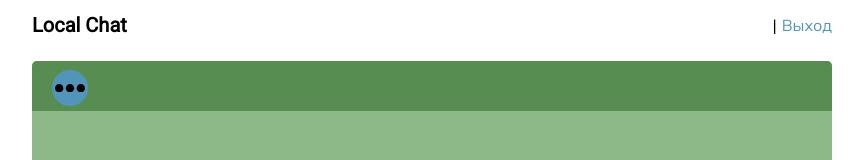
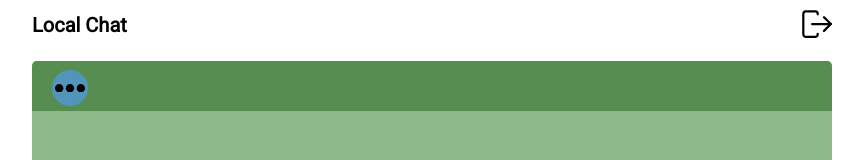
Before and after one commit to gaskeo/uss-chat, a React (Create React App) app: page /#/room in a window 1280 px wide. Shown: the top 160 px of the page, without its empty margins (208-1071 px from the left). Built offline with nearby package versions, Linux system fonts and the light colour scheme.

Commit message:
feat(UI): add exit icon on layout header

```diff
--- a/src/components/kit/icons/exit.tsx
+++ b/src/components/kit/icons/exit.tsx
@@ -1,10 +1,12 @@
-export const Exit = () => (
-    <svg version="1.1" x="0px" y="0px"
-         viewBox="0 0 378 352">
-        <path d="M198.4,300.2c0,20.8-12.4,37.5-27.7,37.5H44.1c-15.2,0-27.7-16.8-27.7-37.5V53.8c0-20.8,12.4-37.5,27.7-37.5
+export const Exit = () => (<svg version="1.1" x="0px" y="0px"
+                                viewBox="0 0 378 352">
+        <style type="text/css">
+            {`.st0{fill:none;stroke:#000000;stroke-width:28;stroke-linecap:round;stroke-miterlimit:56;}`}
+        </style>
+        <path className="st0" d="M198.4,300.2c0,20.8-12.4,37.5-27.7,37.5H44.1c-15.2,0-27.7-16.8-27.7-37.5V53.8c0-20.8,12.4-37.5,27.7-37.5
 	h126.7c15.2,0,27.7,16.8,27.7,37.5"/>
-        <path d="M127.4,177h232.3"/>
-        <path d="M277.2,90.6l86.4,86.4"/>
-        <path d="M277.2,263.4l86.4-86.4"/>
+        <path className="st0" d="M127.4,177h232.3"/>
+        <path className="st0" d="M277.2,90.6l86.4,86.4"/>
+        <path className="st0" d="M277.2,263.4l86.4-86.4"/>
     </svg>
 )
--- a/src/components/layouts/authLayout/styles/authLayout.module.css
+++ b/src/components/layouts/authLayout/styles/authLayout.module.css
@@ -11,5 +11,16 @@
     display: flex;
     gap: 5px;
     align-items: center;
+}
+
+.exit {
     cursor: pointer;
+    height: 30px;
+    display: block;
+    width: 30px;
+    transition: .3s all;
 }
+
+.exit:hover {
+    transform: rotateY(30deg);
+}
--- a/src/components/layouts/authLayout/ui/authLayout.tsx
+++ b/src/components/layouts/authLayout/ui/authLayout.tsx
@@ -3,6 +3,7 @@ import {Avatar, Header, Text} from "../../../kit";
 import {getAuthUser, logout} from "../../../../storage";
 import styles from "../styles/authLayout.module.css";
 import {useNavigate} from "react-router-dom";
+import {Exit} from "../../../kit/icons";
 
 interface AuthLayoutProps {
     children: React.ReactNode;
@@ -17,13 +18,13 @@ export default function AuthLayout({children}: AuthLayoutProps) {
                 <Header>Local Chat</Header>
                 <div className={styles.userContainer}>
                     <Avatar background={user?.color || ""} foreground="#000" letter={user?.name[0] || ""}/>
-                    <Text>{user?.name} |</Text>
-                    <span onClick={() => {
+                    <Text>{user?.name}</Text>
+                    <div className={styles.exit} onClick={() => {
                         logout();
                         navigate("/login");
                     }}>
-                        <Text color="link">Выход</Text>
-                    </span>
+                        <Exit/>
+                    </div>
                 </div>
             </header>
             <main>
```
